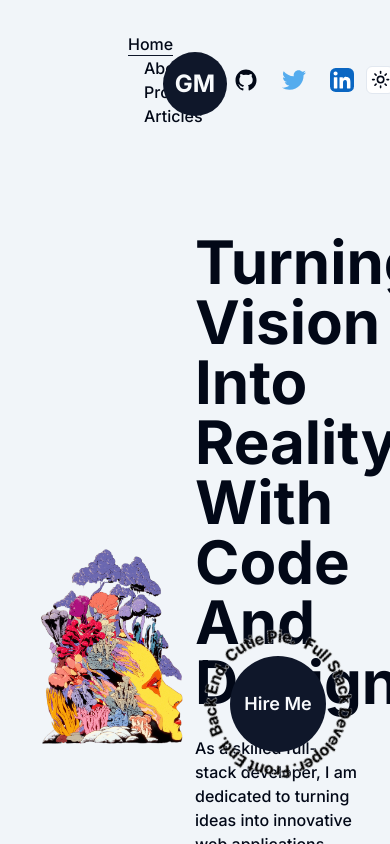
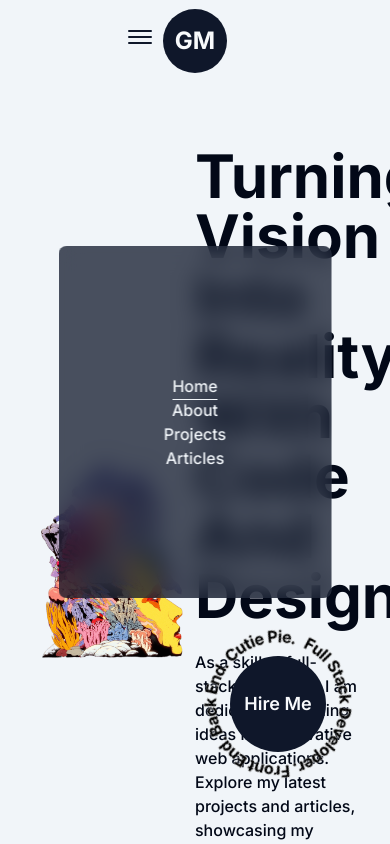
Before and after one commit to gjmooney/portfolio, a Next.js app: page / in a window 390 px wide. Shown: the top 844 px of the page. Built offline with nearby package versions, Linux system fonts and the light colour scheme.

Commit message:
Start responsive navbar

```diff
--- a/app/page.tsx
+++ b/app/page.tsx
@@ -23,7 +23,7 @@ export default function Home() {
             into innovative web applications. Explore my latest projects and
             articles, showcasing my expertise in React.js and web development.
           </p>
-          <div className="mt-2 flex items-center gap-4 self-start ">
+          <div className="mt-2 flex items-center gap-4 self-start 2xl:inline-block">
             <Link
               href="/resume.pdf"
               target="_blank"
--- /dev/null
+++ b/components/HamburgerIcon.tsx
@@ -0,0 +1,40 @@
+"use client";
+
+import { cn } from "@/lib/utils";
+import { useState } from "react";
+
+interface HamburgerIconProps {
+  className?: string;
+}
+
+const HamburgerIcon = ({ className }: HamburgerIconProps) => {
+  const [isOpen, setIsOpen] = useState(false);
+
+  const handleClick = () => {
+    setIsOpen(!isOpen);
+  };
+
+  return (
+    <button className={cn("", className)} onClick={handleClick}>
+      <span
+        className={cn(
+          "block h-0.5 w-6 rounded-sm bg-primary transition-all duration-300 ease-out",
+          isOpen ? "translate-y-1 rotate-45" : "-translate-y-0.5",
+        )}
+      ></span>
+      <span
+        className={cn(
+          "my-0.5 block h-0.5 w-6 rounded-sm bg-primary transition-all duration-300 ease-out",
+          isOpen ? "opacity-0" : "opacity-100",
+        )}
+      ></span>
+      <span
+        className={cn(
+          "block h-0.5 w-6 rounded-sm bg-primary transition-all duration-300 ease-out",
+          isOpen ? "-translate-y-1 -rotate-45" : "translate-y-0.5",
+        )}
+      ></span>
+    </button>
+  );
+};
+export default HamburgerIcon;
--- a/components/Navbar.tsx
+++ b/components/Navbar.tsx
@@ -1,7 +1,8 @@
 import Link from "next/link";
+import HamburgerIcon from "./HamburgerIcon";
 import { GithubIcon, LinkedinIcon, TwitterIcon } from "./Icons";
+import { ModeToggle } from "./ModeToggle";
 import FancyCircle from "./animations/FancyCircle";
-import { ModeToggle } from "./ModeToggle";
 import FancyLink from "./animations/FancyLink";
 
 //import { GithubIcon, LinkedinIcon, TwitterIcon } from "lucide-react";
@@ -9,9 +10,11 @@ import FancyLink from "./animations/FancyLink";
 // TODO: fix right hand icon spacing
 const Navbar = ({}) => {
   return (
-    <header className="flex w-full items-center justify-between px-32 py-8 font-medium">
-      <nav>
-        <FancyLink title="Home" href="/" className="group relative mr-4" />
+    <header className="relative flex w-full items-center justify-between px-32 py-8 font-medium">
+      <HamburgerIcon className="flex flex-col items-center justify-center md:hidden" />
+
+      <nav className="hidden items-center justify-between md:flex">
+        <FancyLink title="Home" href="/" className="mr-4" />
         <FancyLink title="About" href="/about" className="mx-4" />
         <FancyLink title="Projects" href="/projects" className="mx-4" />
         <FancyLink title="Articles" href="/articles" className="ml-4" />
@@ -21,7 +24,7 @@ const Navbar = ({}) => {
         <FancyCircle text="GM" className="mt-2 h-16 w-16 text-2xl font-bold" />
       </div>
 
-      <nav className="flex items-center justify-center">
+      <nav className="hidden items-center justify-between md:flex">
         <Link href="/" target="_" className="icon-hover">
           <GithubIcon />
         </Link>
@@ -33,6 +36,28 @@ const Navbar = ({}) => {
         </Link>
         <ModeToggle />
       </nav>
+
+      {/** Pop up menu for mobile*/}
+      <div className="fixed left-1/2 top-1/2 z-30 flex min-w-[70vw] -translate-x-1/2 -translate-y-1/2 flex-col items-center justify-between rounded-lg bg-primary/75 py-32 text-secondary backdrop-blur-md">
+        <nav className="flex flex-col items-center justify-center">
+          <FancyLink title="Home" href="/" mobile={true} />
+          <FancyLink title="About" href="/about" mobile={true} />
+          <FancyLink title="Projects" href="/projects" mobile={true} />
+          <FancyLink title="Articles" href="/articles" mobile={true} />
+        </nav>
+        <nav className="hidden items-center justify-between md:flex">
+          <Link href="/" target="_" className="icon-hover">
+            <GithubIcon />
+          </Link>
+          <Link href="/" target="_" className="icon-hover">
+            <TwitterIcon />
+          </Link>
+          <Link href="/" target="_" className="icon-hover">
+            <LinkedinIcon />
+          </Link>
+          <ModeToggle />
+        </nav>
+      </div>
     </header>
   );
 };
--- a/components/animations/FancyLink.tsx
+++ b/components/animations/FancyLink.tsx
@@ -1,23 +1,32 @@
 "use client";
 
+import { cn } from "@/lib/utils";
 import Link from "next/link";
 import { usePathname } from "next/navigation";
 
 interface FancyLinkProps {
   href: string;
   title: string;
-  className: string;
+  className?: string;
+  mobile?: boolean;
 }
 
-const FancyLink = ({ href, title, className = "" }: FancyLinkProps) => {
+const FancyLink = ({
+  href,
+  title,
+  className = "",
+  mobile = false,
+}: FancyLinkProps) => {
   const pathname = usePathname();
   return (
     <Link href={href} className={`${className} group relative`}>
       {title}
       <span
-        className={`absolute -bottom-0.5 left-0 h-[1px] bg-primary duration-300 ease-in-out group-hover:w-full ${
-          pathname === href ? "h-[1.5px] w-full" : "w-0"
-        }`}
+        className={cn(
+          "absolute -bottom-0.5 left-0 h-[1px] bg-primary duration-300 ease-in-out group-hover:w-full",
+          pathname === href ? "h-[1.5px] w-full" : "w-0",
+          mobile ? "bg-secondary" : "bg-primary",
+        )}
       />
     </Link>
   );
```
Also changed, not shown: tailwind.config.js (+19 -0 lines).
